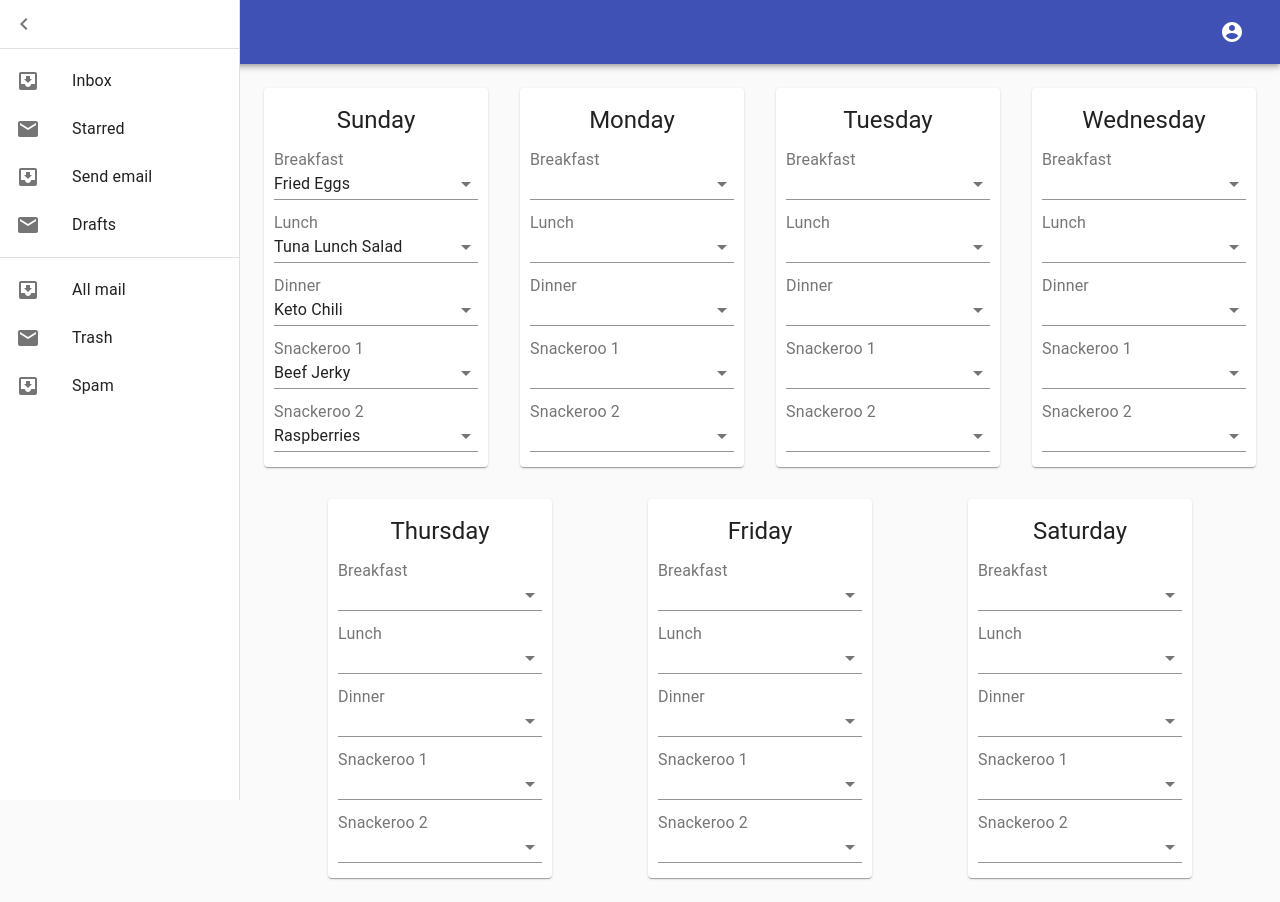
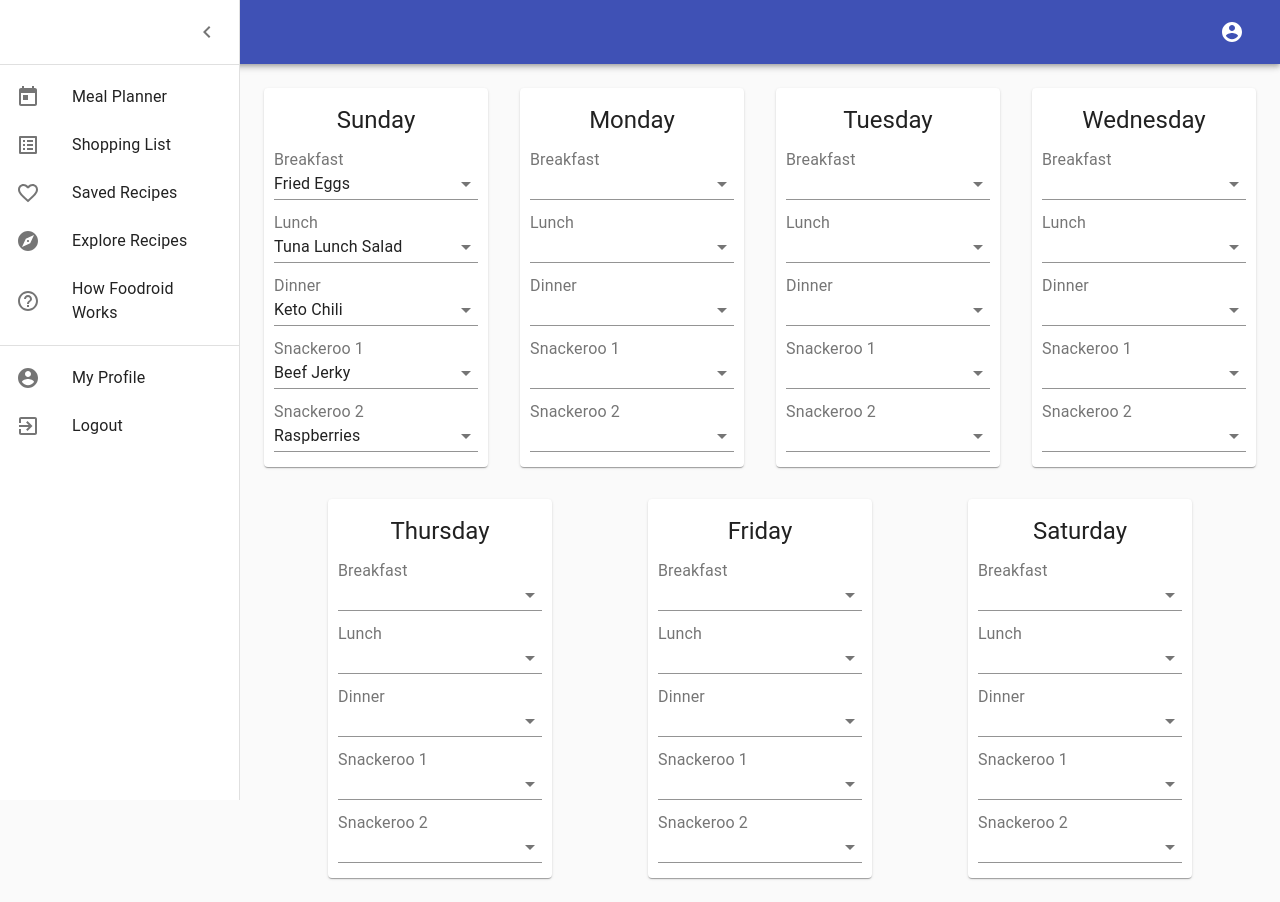
Before and after one commit to gage117/meal-planner, a React (Create React App) app in the folder client/: page / in a window 1280 px wide. Built offline with nearby package versions, Linux system fonts and the light colour scheme.

Commit message:
Changed icons and list items in Drawer component

```diff
--- a/client/src/components/Drawer/index.js
+++ b/client/src/components/Drawer/index.js
@@ -8,8 +8,13 @@ import ChevronRightIcon from '@material-ui/icons/ChevronRight';
 import ListItem from '@material-ui/core/ListItem';
 import ListItemIcon from '@material-ui/core/ListItemIcon';
 import ListItemText from '@material-ui/core/ListItemText';
-import InboxIcon from '@material-ui/icons/MoveToInbox';
-import MailIcon from '@material-ui/icons/Mail';
+import TodayIcon from '@material-ui/icons/Today';
+import FavoriteBorderIcon from '@material-ui/icons/FavoriteBorder';
+import ExploreIcon from '@material-ui/icons/Explore';
+import HelpOutlineIcon from '@material-ui/icons/HelpOutline';
+import AccountCircleIcon from '@material-ui/icons/AccountCircle';
+import ExitToAppIcon from '@material-ui/icons/ExitToApp';
+import ListAltIcon from '@material-ui/icons/ListAlt';
 
 // drawerWidth variable is declared in Main page
 const drawerWidth = 240;
@@ -38,6 +43,14 @@ const useStyles = makeStyles((theme) => ({
     drawer: {
       width: drawerWidth,
       flexShrink: 0,
+    },
+    drawerHeader: {
+      display: 'flex',
+      alignItems: 'center',
+      padding: theme.spacing(0, 1),
+      // necessary for content to be below app bar
+      ...theme.mixins.toolbar,
+      justifyContent: 'flex-end',
     },
     drawerPaper: {
       width: drawerWidth,
@@ -76,18 +89,34 @@ function Drawer({open, setOpen}) {
         </div>
         <Divider />
         <List>
-          {['Inbox', 'Starred', 'Send email', 'Drafts'].map((text, index) => (
+          {['Meal Planner', 'Shopping List', 'Saved Recipes', 'Explore Recipes', 'How Foodroid Works'].map((text, index) => (
             <ListItem button key={text}>
-              <ListItemIcon>{index % 2 === 0 ? <InboxIcon /> : <MailIcon />}</ListItemIcon>
+              <ListItemIcon>
+                {(() => {
+                  switch (text) {
+                  case 'Meal Planner':
+                    return <TodayIcon />
+                  case 'Shopping List':
+                    return <ListAltIcon />
+                  case 'Saved Recipes':
+                    return <FavoriteBorderIcon />
+                  case 'Explore Recipes':
+                    return <ExploreIcon />
+                  case 'How Foodroid Works':
+                    return <HelpOutlineIcon />
+                  default:
+                    break;
+                }})()}
+              </ListItemIcon>
               <ListItemText primary={text} />
             </ListItem>
           ))}
         </List>
         <Divider />
         <List>
-          {['All mail', 'Trash', 'Spam'].map((text, index) => (
+          {['My Profile', 'Logout'].map((text, index) => (
             <ListItem button key={text}>
-              <ListItemIcon>{index % 2 === 0 ? <InboxIcon /> : <MailIcon />}</ListItemIcon>
+              <ListItemIcon>{text === 'My Profile' ? <AccountCircleIcon /> : <ExitToAppIcon />}</ListItemIcon>
               <ListItemText primary={text} />
             </ListItem>
           ))}
```
